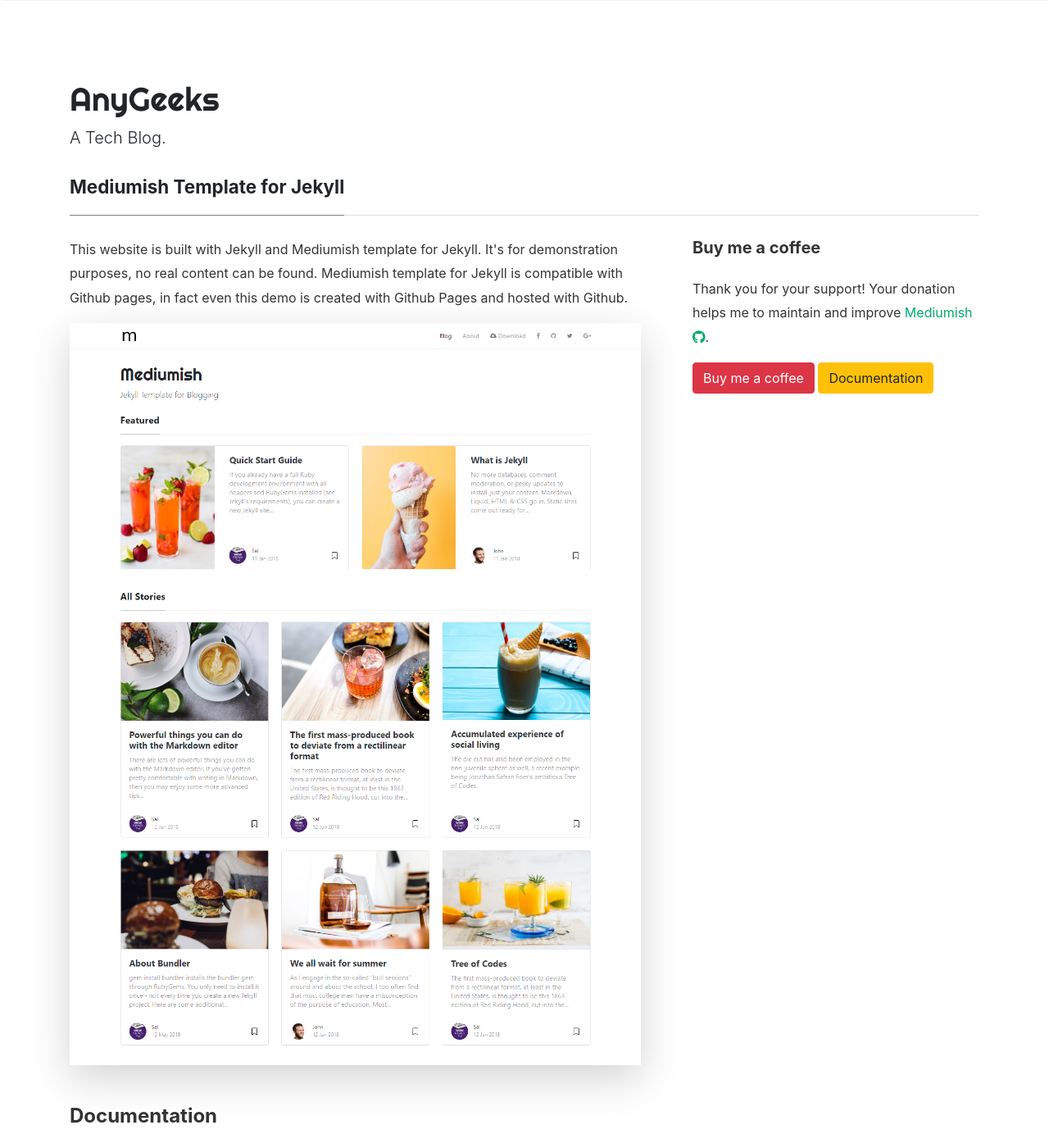
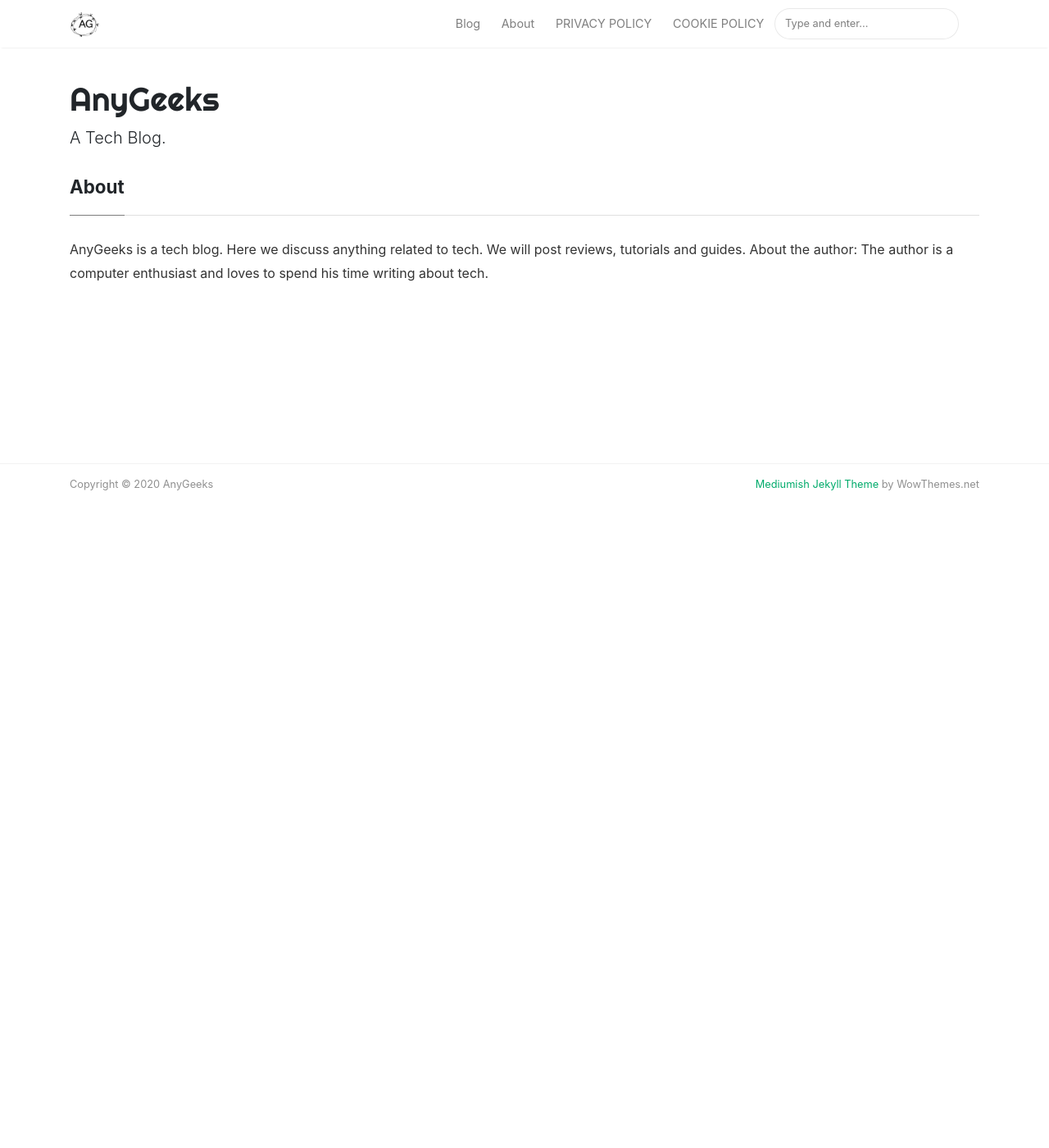
Before and after one commit to GeekyRahul/test, a Jekyll site: the page built from _pages/about.md, in a window 1280 px wide and 1400 px high. Shown: the whole window at 82% size. Built offline with Jekyll 4.4.1, drawn with Linux system fonts in a browser that asks for light colours; nearby versions of some CDN libraries; comment, search, counter and statistics services are not loaded; some of the changed text lies outside the part shown.

Commit message:
Update about.md

```diff
--- a/_pages/about.md
+++ b/_pages/about.md
@@ -1,35 +1,9 @@
 ---
 layout: page
-title: Mediumish Template for Jekyll
+title: About
 permalink: /about
-comments: true
+comments: false
 ---
 
-<div class="row justify-content-between">
-<div class="col-md-8 pr-5">
-
-<p>This website is built with Jekyll and Mediumish template for Jekyll. It's for demonstration purposes, no real content can be found. Mediumish template for Jekyll is compatible with Github pages, in fact even this demo is created with Github Pages and hosted with Github.</p>
-
-<p class="mb-5"><img class="shadow-lg" src="{{site.baseurl}}/assets/images/mediumish-jekyll-template.png" alt="jekyll template mediumish" /></p>
-<h4>Documentation</h4>
-
-<p>Please, read the docs <a href="https://bootstrapstarter.com/bootstrap-templates/template-mediumish-bootstrap-jekyll/">here</a>.</p>
-
-<h4>Questions or bug reports?</h4>
-
-<p>Head over to our <a href="https://github.com/wowthemesnet/mediumish-theme-jekyll">Github repository</a>!</p>
-
-</div>
-
-<div class="col-md-4">
-
-<div class="sticky-top sticky-top-80">
-<h5>Buy me a coffee</h5>
-
-<p>Thank you for your support! Your donation helps me to maintain and improve <a target="_blank" href="https://github.com/wowthemesnet/mediumish-theme-jekyll">Mediumish <i class="fab fa-github"></i></a>.</p>
-
-<a target="_blank" href="https://www.wowthemes.net/donate/" class="btn btn-danger">Buy me a coffee</a> <a target="_blank" href="https://bootstrapstarter.com/bootstrap-templates/template-mediumish-bootstrap-jekyll/" class="btn btn-warning">Documentation</a>
-
-</div>
-</div>
-</div>
+AnyGeeks is a tech blog. Here we discuss anything related to tech. We will post reviews, tutorials and guides.
+About the author: The author is a computer enthusiast and loves to spend his time writing about tech.
```
